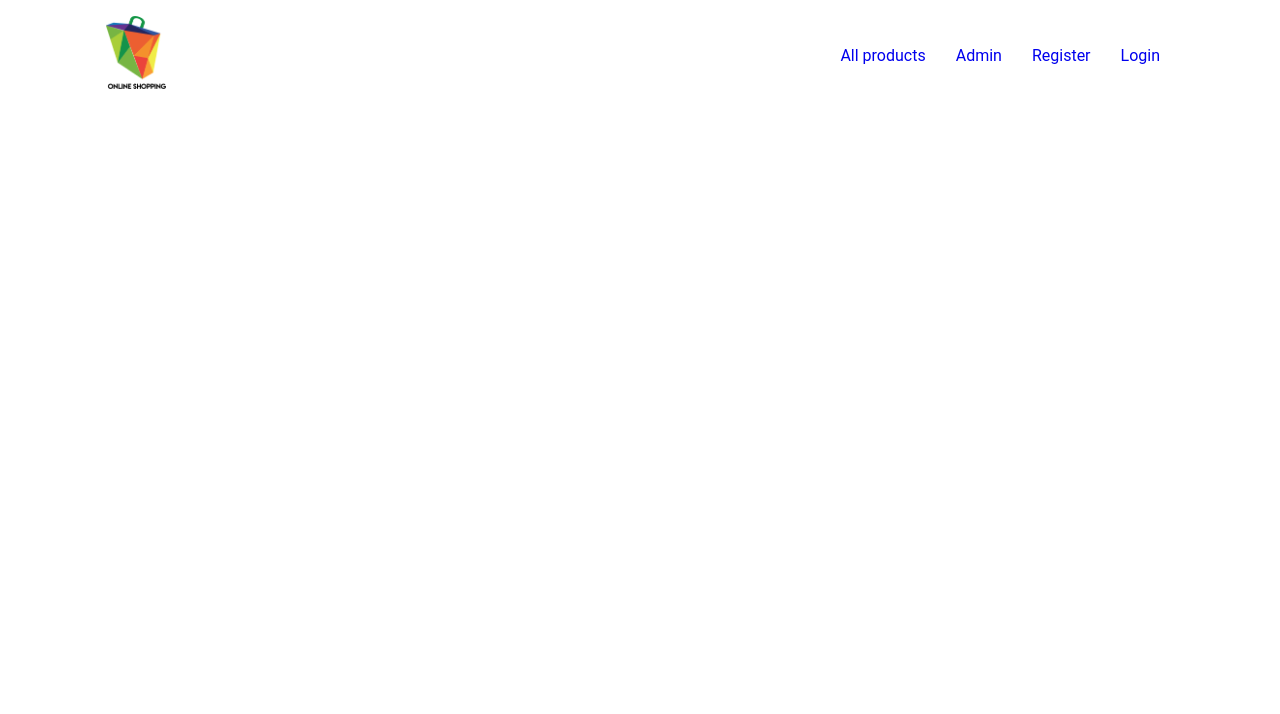
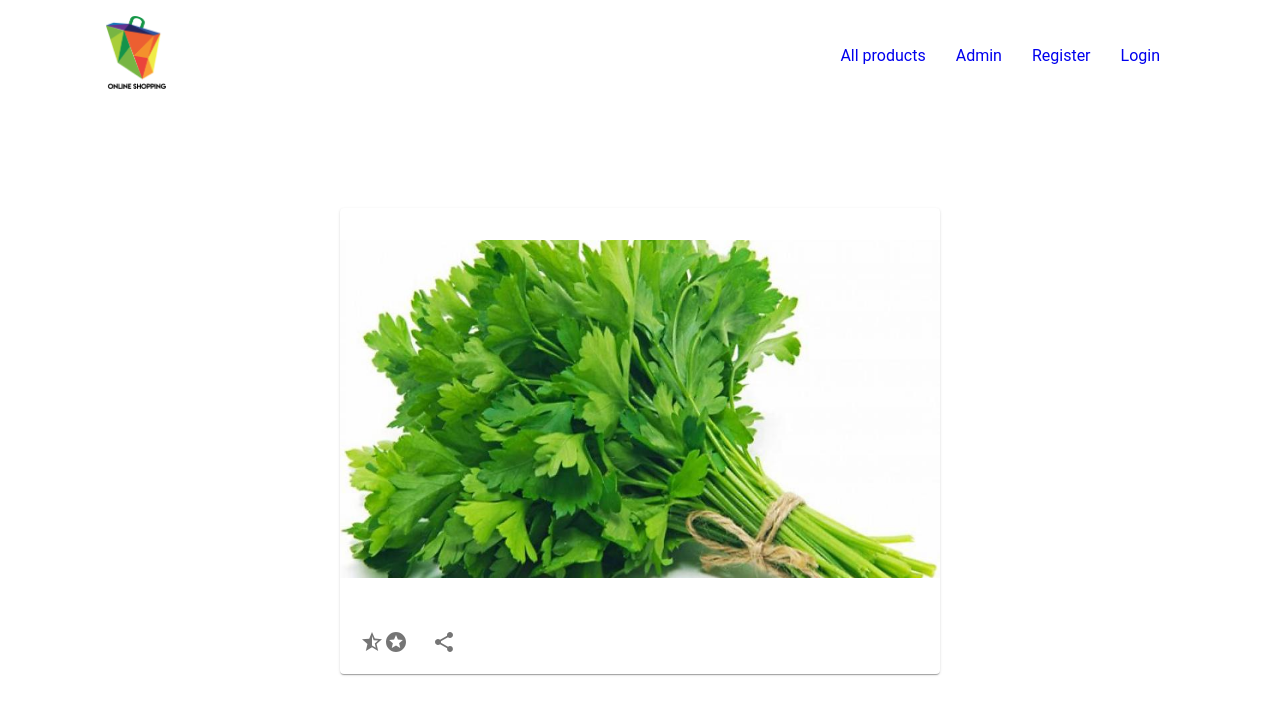
Before and after one commit to JoAn9/shop, a React (Create React App) app in the folder client/: page /products/1 in a window 1280 px wide. Shown: the top 714 px of the page. Built offline with nearby package versions, Linux system fonts and the light colour scheme; no server answers; the HTML template or start-up script is replaced by a standard one.

Commit message:
get product by id

```diff
--- a/client/src/App.css
+++ b/client/src/App.css
@@ -33,8 +33,11 @@ ul li {
 }
 
 .link {
+  padding-right: 30px;
+}
+
+a {
   text-decoration: none;
-  padding-right: 30px;
 }
 
 .nav {
--- a/client/src/App.js
+++ b/client/src/App.js
@@ -9,6 +9,7 @@ import Logout from './components/Logout';
 import Products from './components/Products';
 import AddProduct from './components/AddProduct';
 import UserPanel from './components/UserPanel';
+import ProductItem from './components/ProductItem';
 import { LOGIN_ADMIN_SUCCESS, LOGIN_USER_SUCCESS, LOGOUT } from './store/types';
 import './App.css';
 
@@ -99,6 +100,7 @@ function App() {
               <Route exact path="/admin/products" component={AddProduct} />
               <Route exact path="/users" component={Register} />
               <Route exact path="/userPanel" component={UserPanel} />
+              <Route exact path="/products/:id" component={ProductItem} />
             </Switch>
           </section>
         </div>
--- /dev/null
+++ b/client/src/components/ProductItem.js
@@ -0,0 +1,66 @@
+import React, { useEffect, useReducer } from 'react';
+import axios from 'axios';
+import Card from '@material-ui/core/Card';
+import CardHeader from '@material-ui/core/CardHeader';
+import CardMedia from '@material-ui/core/CardMedia';
+import CardContent from '@material-ui/core/CardContent';
+import CardActions from '@material-ui/core/CardActions';
+import IconButton from '@material-ui/core/IconButton';
+import Typography from '@material-ui/core/Typography';
+import StarHalfIcon from '@material-ui/icons/StarHalf';
+import StarsIcon from '@material-ui/icons/Stars';
+import ShareIcon from '@material-ui/icons/Share';
+import { productsReducer, initialState } from '../store/productsReducer';
+import { GET_PRODUCT } from '../store/types';
+import { useStylesProductItem as useStyles } from '../styles';
+
+function ProductItem(match) {
+  const [state, dispatch] = useReducer(productsReducer, initialState);
+
+  const fetchProductById = async id => {
+    const res = await axios.get(`/products/${id}`);
+    console.log(res.data);
+    dispatch({ type: GET_PRODUCT, payload: res.data });
+  };
+
+  const id = match.match.params.id;
+  useEffect(() => {
+    fetchProductById(id);
+    return () => {
+      // cleanup;
+    };
+  }, [id]);
+
+  const {
+    product: { title, description, created },
+  } = state;
+
+  const classes = useStyles();
+
+  return (
+    <Card className={classes.root}>
+      <CardHeader title={title} subheader={created} />
+      <CardMedia
+        className={classes.media}
+        image={require('../img/natka.jpg')}
+        title="leaves"
+      />
+      <CardContent>
+        <Typography variant="body2" color="textSecondary" component="p">
+          {description}
+        </Typography>
+      </CardContent>
+      <CardActions disableSpacing>
+        <IconButton aria-label="rating">
+          <StarHalfIcon />
+          <StarsIcon />
+        </IconButton>
+        <IconButton aria-label="share">
+          <ShareIcon />
+        </IconButton>
+      </CardActions>
+    </Card>
+  );
+}
+
+export default ProductItem;
--- a/client/src/store/productsReducer.js
+++ b/client/src/store/productsReducer.js
@@ -1,7 +1,13 @@
-import { DELETE_PRODUCT, ADD_PRODUCT, GET_PRODUCTS } from './types';
+import {
+  DELETE_PRODUCT,
+  ADD_PRODUCT,
+  GET_PRODUCTS,
+  GET_PRODUCT,
+} from './types';
 
 export const initialState = {
   products: [],
+  product: {},
 };
 
 export const productsReducer = (state = initialState, action) => {
@@ -11,6 +17,11 @@ export const productsReducer = (state = initialState, action) => {
       return {
         ...state,
         products: payload,
+      };
+    case GET_PRODUCT:
+      return {
+        ...state,
+        product: payload,
       };
     case ADD_PRODUCT:
       return {
--- a/client/src/store/types.js
+++ b/client/src/store/types.js
@@ -5,3 +5,4 @@ export const LOGOUT = 'LOGOUT';
 export const ADD_PRODUCT = 'ADD_PRODUCT';
 export const DELETE_PRODUCT = 'DELETE_PRODUCT';
 export const GET_PRODUCTS = 'GET_PRODUCTS';
+export const GET_PRODUCT = 'GET_PRODUCT';
--- a/client/src/styles.js
+++ b/client/src/styles.js
@@ -40,5 +40,19 @@ export const useStylesProducts = makeStyles(theme => {
     iconButton: {
       padding: 10,
     },
+    table: {
+      maxWidth: 800,
+    },
   };
 });
+
+export const useStylesProductItem = makeStyles(theme => ({
+  root: {
+    maxWidth: 600,
+    width: '100%',
+  },
+  media: {
+    height: 0,
+    paddingTop: '56.25%', // 16:9
+  },
+}));
```
Also changed, not shown: client/src/img/natka.jpg (added), 1 other file (tests, documents, lock files or other folders).
